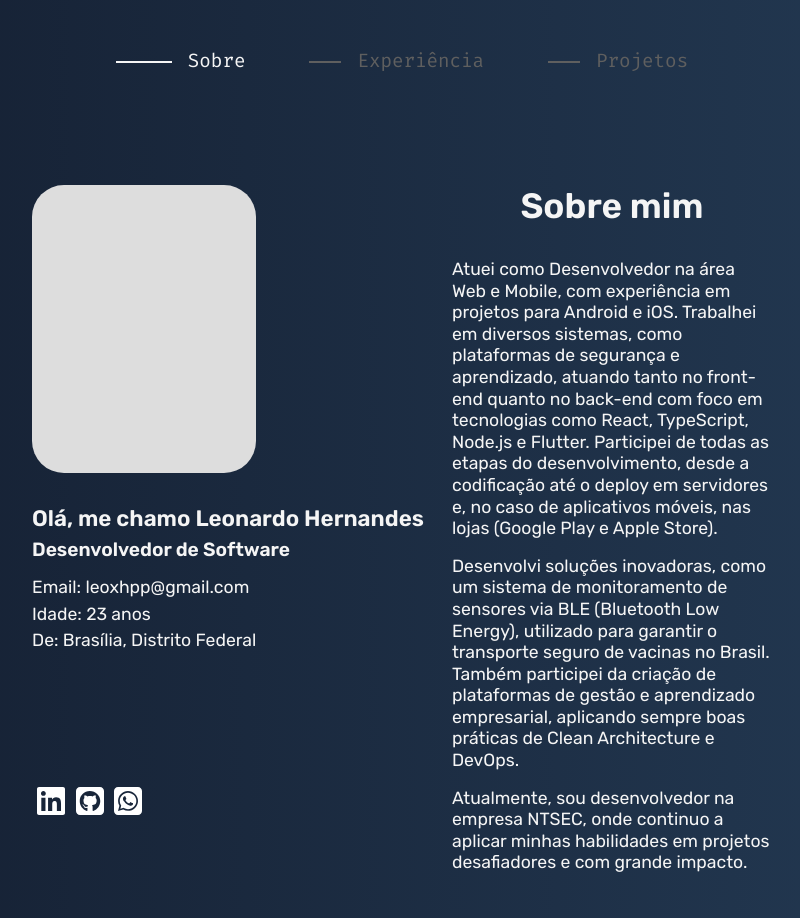
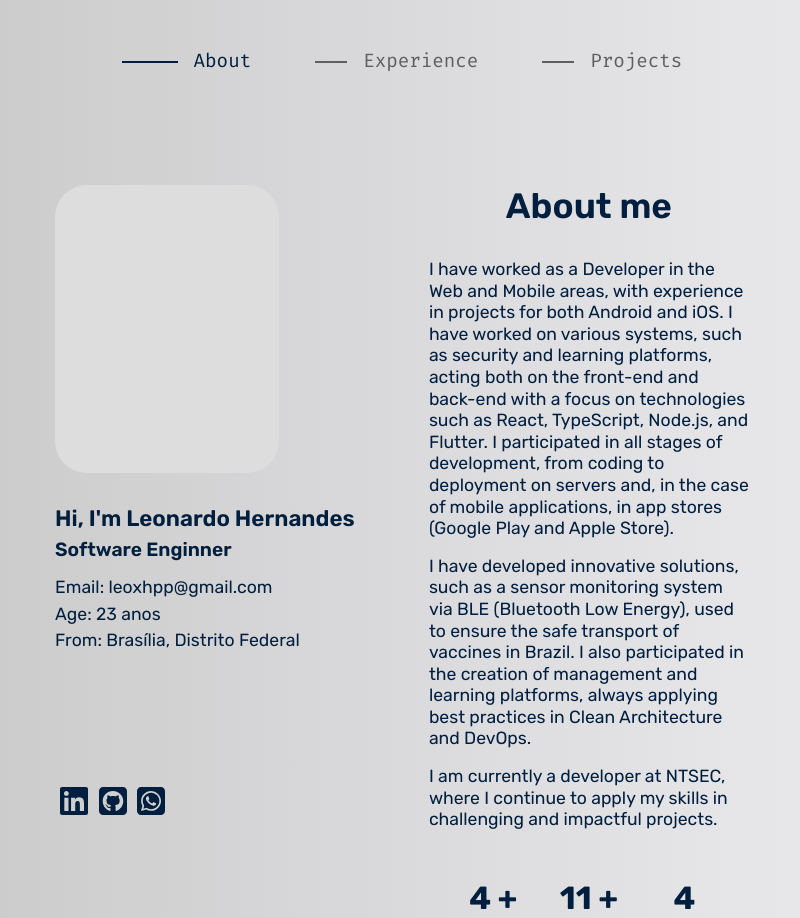
Before and after one commit to Leonardo-Hernandes6/portifolio, a React (Vite) app: page / in a window 1280 px wide. Shown: the top 918 px of the page, without its empty margins (238-1038 px from the left). Built offline with nearby package versions, Linux system fonts and the light colour scheme.

Commit message:
feat: add light theme to about me

```diff
--- a/src/i18n.ts
+++ b/src/i18n.ts
@@ -12,7 +12,7 @@ i18n.use(initReactI18next).init({
       translation: ptBrTranslation,
     },
   },
-  lng: "ptBr",
+  lng: "en",
   fallbackLng: "en",
   interpolation: {
     escapeValue: false,
--- a/src/main.tsx
+++ b/src/main.tsx
@@ -3,6 +3,7 @@ import { createRoot } from "react-dom/client";
 import { HomePage } from "./presentation/pages/Home/home_page.tsx";
 import Global_style from "./presentation/global/global_style.ts";
 import "./i18n";
+import { ThemeProvider } from "styled-components";
 
 createRoot(document.getElementById("root")!).render(
   <StrictMode>
--- a/src/presentation/global/global_style.ts
+++ b/src/presentation/global/global_style.ts
@@ -8,11 +8,11 @@ export default createGlobalStyle`
   }
 
   :root {
-    --white: #f5f5f5;
+    --white: #BEBEBEFF;
     --darkBlue: #001f3f;
     --disabled: #5F5F5FFF;
 
     --darkBackground: linear-gradient(to right, #141e30, #243b55);;
-    --lightBackground: linear-gradient(135deg, #f0f4f8, #e0e6f1);
+    --lightBackground: linear-gradient(to right, rgba(196,196,196,1) 0%, rgba(240,240,244,1) 100%, rgba(0,212,255,1) 100%);;
   }
 `;
--- a/src/presentation/pages/Home/components/AboutMe/about-me.tsx
+++ /dev/null
@@ -1,42 +0,0 @@
-import { useTranslation } from "react-i18next";
-import {
-  AboutMeContainer,
-  AboutMeSpecs,
-  AboutMeSpecsContainer,
-  AboutMeSpecsSubTitle,
-  AboutMeSpecsTitle,
-  AboutMeText,
-  AboutMeTitle,
-} from "./style";
-
-export const AboutMe = () => {
-  const { t } = useTranslation();
-
-  return (
-    <AboutMeContainer>
-      <AboutMeTitle>{t("aboutMe")}</AboutMeTitle>
-      <AboutMeText>{t("aboutMeText1")}</AboutMeText>
-
-      <AboutMeText>{t("aboutMeText2")}</AboutMeText>
-
-      <AboutMeText>{t("aboutMeText3")}</AboutMeText>
-
-      <AboutMeSpecsContainer>
-        <AboutMeSpecs>
-          <AboutMeSpecsTitle>3 +</AboutMeSpecsTitle>
-          <AboutMeSpecsSubTitle>{t("yearsOfExperience")}</AboutMeSpecsSubTitle>
-        </AboutMeSpecs>
-
-        <AboutMeSpecs>
-          <AboutMeSpecsTitle>11 +</AboutMeSpecsTitle>
-          <AboutMeSpecsSubTitle>{t("projects")}</AboutMeSpecsSubTitle>
-        </AboutMeSpecs>
-
-        <AboutMeSpecs>
-          <AboutMeSpecsTitle>4</AboutMeSpecsTitle>
-          <AboutMeSpecsSubTitle>{t("companiesWorked")}</AboutMeSpecsSubTitle>
-        </AboutMeSpecs>
-      </AboutMeSpecsContainer>
-    </AboutMeContainer>
-  );
-};
--- /dev/null
+++ b/src/presentation/pages/Home/components/AboutMe/about_me.tsx
@@ -0,0 +1,52 @@
+import { useTranslation } from "react-i18next";
+import {
+  AboutMeContainer,
+  AboutMeSpecs,
+  AboutMeSpecsContainer,
+  AboutMeSpecsSubTitle,
+  AboutMeSpecsTitle,
+  AboutMeText,
+  AboutMeTitle,
+} from "./style";
+
+interface IAboutMe {
+  theme: string;
+}
+
+export const AboutMe = ({ theme }: IAboutMe) => {
+  const { t } = useTranslation();
+
+  return (
+    <AboutMeContainer>
+      <AboutMeTitle theme={theme}>{t("aboutMe")}</AboutMeTitle>
+      <AboutMeText theme={theme}>{t("aboutMeText1")}</AboutMeText>
+
+      <AboutMeText theme={theme}>{t("aboutMeText2")}</AboutMeText>
+
+      <AboutMeText theme={theme}>{t("aboutMeText3")}</AboutMeText>
+
+      <AboutMeSpecsContainer>
+        <AboutMeSpecs>
+          <AboutMeSpecsTitle theme={theme}>4 +</AboutMeSpecsTitle>
+          <AboutMeSpecsSubTitle theme={theme}>
+            {t("yearsOfExperience")}
+          </AboutMeSpecsSubTitle>
+        </AboutMeSpecs>
+
+        <AboutMeSpecs>
+          <AboutMeSpecsTitle theme={theme}>11 +</AboutMeSpecsTitle>
+          <AboutMeSpecsSubTitle theme={theme}>
+            {t("projects")}
+          </AboutMeSpecsSubTitle>
+        </AboutMeSpecs>
+
+        <AboutMeSpecs>
+          <AboutMeSpecsTitle theme={theme}>4</AboutMeSpecsTitle>
+          <AboutMeSpecsSubTitle theme={theme}>
+            {t("companiesWorked")}
+          </AboutMeSpecsSubTitle>
+        </AboutMeSpecs>
+      </AboutMeSpecsContainer>
+    </AboutMeContainer>
+  );
+};
--- a/src/presentation/pages/Home/components/AboutMe/style.ts
+++ b/src/presentation/pages/Home/components/AboutMe/style.ts
@@ -2,18 +2,24 @@ import styled from "styled-components";
 
 import breakpoint from "../../../../global/breakpoints";
 
+interface IAboutMe {
+  theme: string;
+}
+
 export const AboutMeContainer = styled.div``;
 
-export const AboutMeText = styled.p`
-  color: var(--white);
+export const AboutMeText = styled.p<IAboutMe>`
+  color: ${(props) =>
+    props.theme === "dark" ? "var(--white)" : "var(--darkBlue)"};
   font-size: 1.1rem;
   font-weight: 400;
   margin-top: 1rem;
   line-height: 1.35rem;
 `;
 
-export const AboutMeTitle = styled.p`
-  color: var(--white);
+export const AboutMeTitle = styled.p<IAboutMe>`
+  color: ${(props) =>
+    props.theme === "dark" ? "var(--white)" : "var(--darkBlue)"};
   font-size: 2.2rem;
   font-weight: 600;
   margin-bottom: 2rem;
@@ -39,13 +45,15 @@ export const AboutMeSpecs = styled.div`
   align-items: center;
 `;
 
-export const AboutMeSpecsTitle = styled.p`
+export const AboutMeSpecsTitle = styled.p<IAboutMe>`
   font-size: 2rem;
   font-weight: bold;
-  color: var(--white);
+  color: ${(props) =>
+    props.theme === "dark" ? "var(--white)" : "var(--darkBlue)"};
 `;
 
-export const AboutMeSpecsSubTitle = styled.p`
+export const AboutMeSpecsSubTitle = styled.p<IAboutMe>`
   text-align: center;
-  color: var(--white);
+  color: ${(props) =>
+    props.theme === "dark" ? "var(--white)" : "var(--darkBlue)"};
 `;
--- a/src/presentation/pages/Home/components/Profile/profile.tsx
+++ b/src/presentation/pages/Home/components/Profile/profile.tsx
@@ -14,23 +14,34 @@ import {
   ProfileTitle,
 } from "./style";
 
-export const Profile = () => {
+interface IProfile {
+  theme: string;
+}
+
+export const Profile = ({ theme }: IProfile) => {
   const { t } = useTranslation();
 
   return (
     <ProfileContainer>
       <ProfileCard />
-      <ProfileTitle>{t("hiIm")} Leonardo Hernandes</ProfileTitle>
-      <ProfileSubitle> {t("softwareEnginner")} </ProfileSubitle>
+      <ProfileTitle theme={theme}>{t("hiIm")} Leonardo Hernandes</ProfileTitle>
+      <ProfileSubitle theme={theme}> {t("softwareEnginner")} </ProfileSubitle>
 
       <ProfileItemsContainer>
-        <ProfileItems> {t("email")}: leoxhpp@gmail.com </ProfileItems>
-        <ProfileItems> {t("age")}: 23 anos </ProfileItems>
-        <ProfileItems> {t("from")}: Brasília, Distrito Federal </ProfileItems>
+        <ProfileItems theme={theme}>
+          {" "}
+          {t("email")}: leoxhpp@gmail.com{" "}
+        </ProfileItems>
+        <ProfileItems theme={theme}> {t("age")}: 23 anos </ProfileItems>
+        <ProfileItems theme={theme}>
+          {" "}
+          {t("from")}: Brasília, Distrito Federal{" "}
+        </ProfileItems>
       </ProfileItemsContainer>
 
       <ProfileActionsContainer>
         <ProfileActionsButton
+          theme={theme}
           onClick={() =>
             window.open("https://www.linkedin.com/in/leonardo-hernandes6/")
           }
@@ -39,11 +50,13 @@ export const Profile = () => {
         </ProfileActionsButton>
 
         <ProfileActionsButton
+          theme={theme}
           onClick={() => window.open("https://github.com/Leonardo-Hernandes")}
         >
           <FaSquareGithub size={"2rem"} />
         </ProfileActionsButton>
         <ProfileActionsButton
+          theme={theme}
           onClick={() => window.open("https://wa.me/5561983788091")}
         >
           <FaSquareWhatsapp size={"2rem"} />
--- a/src/presentation/pages/Home/components/Profile/style.ts
+++ b/src/presentation/pages/Home/components/Profile/style.ts
@@ -1,5 +1,9 @@
 import styled from "styled-components";
 import breakpoint from "../../../../global/breakpoints";
+
+interface IProfile {
+  theme: string;
+}
 
 export const ProfileContainer = styled.div`
   flex-direction: column;
@@ -10,8 +14,9 @@ export const ProfileContainer = styled.div`
   }
 `;
 
-export const ProfileTitle = styled.p`
-  color: var(--white);
+export const ProfileTitle = styled.p<IProfile>`
+  color: ${(props) =>
+    props.theme === "dark" ? "var(--white)" : "var(--darkBlue)"};
   font-size: 1.4rem;
   font-weight: 600;
   margin-top: 2rem;
@@ -21,8 +26,9 @@ export const ProfileTitle = styled.p`
   }
 `;
 
-export const ProfileSubitle = styled.p`
-  color: var(--white);
+export const ProfileSubitle = styled.p<IProfile>`
+  color: ${(props) =>
+    props.theme === "dark" ? "var(--white)" : "var(--darkBlue)"};
   font-size: 1.2rem;
   font-weight: 600;
   margin-top: 0.4rem;
@@ -32,8 +38,9 @@ export const ProfileItemsContainer = styled.div`
   margin-top: 1rem;
 `;
 
-export const ProfileItems = styled.p`
-  color: var(--white);
+export const ProfileItems = styled.p<IProfile>`
+  color: ${(props) =>
+    props.theme === "dark" ? "var(--white)" : "var(--darkBlue)"};
   font-size: 1.1rem;
   font-weight: 400;
   margin-top: 0.4rem;
@@ -50,12 +57,14 @@ export const ProfileActionsContainer = styled.div`
   }
 `;
 
-export const ProfileActionsButton = styled.button`
+export const ProfileActionsButton = styled.button<IProfile>`
   padding: 0;
   margin: 0.4rem 0.2rem;
   background-color: transparent;
   border: none;
-  color: white;
+  color: ${(props) =>
+    props.theme === "dark" ? "var(--white)" : "var(--darkBlue)"};
+
   cursor: pointer;
 
   transition: color 0.6s ease;
--- a/src/presentation/pages/Home/components/ScrollView/scroll_view.tsx
+++ b/src/presentation/pages/Home/components/ScrollView/scroll_view.tsx
@@ -1,10 +1,14 @@
-import { AboutMe } from "../AboutMe/about-me";
+import { AboutMe } from "../AboutMe/about_me";
 import { ScrollViewContainer } from "./style";
 
-export const ScrollView = () => {
+interface IScrollView {
+  theme: string;
+}
+
+export const ScrollView = ({ theme }: IScrollView) => {
   return (
     <ScrollViewContainer>
-      <AboutMe />
+      <AboutMe theme={theme} />
     </ScrollViewContainer>
   );
 };
--- a/src/presentation/pages/Home/home_page.tsx
+++ b/src/presentation/pages/Home/home_page.tsx
@@ -23,8 +23,8 @@ export const HomePage = () => {
         theme={theme}
       />
       <HomeContentContainer>
-        <Profile />
-        <ScrollView />
+        <Profile theme={theme} />
+        <ScrollView theme={theme} />
       </HomeContentContainer>
     </HomeContainer>
   );
--- a/src/presentation/pages/Home/home_view_model.tsx
+++ b/src/presentation/pages/Home/home_view_model.tsx
@@ -1,5 +1,4 @@
 import { useState } from "react";
-import { useDeviceTheme } from "../../../application/hooks/useDeviceTheme";
 
 export const useHomeViewModel = () => {
   const [isAboutSelected, setIsAboutSelected] = useState<boolean>(true);
@@ -7,7 +6,7 @@ export const useHomeViewModel = () => {
     useState<boolean>(false);
   const [isProjectSelected, setIsProjectSelected] = useState<boolean>(false);
   // const theme = useDeviceTheme();
-  const theme = "dark";
+  const theme = "light";
 
   const setSelected = (option: number) => {
     switch (option) {
```
